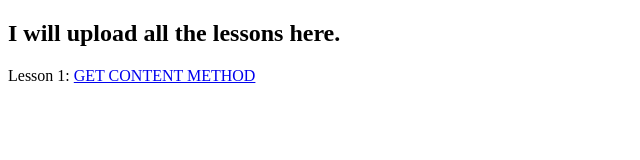
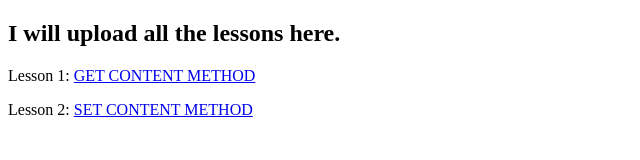
Before and after one commit to SaadAhmedSalim/JQuery-For-Beginner, a plain HTML site: page JQueryProjects/index.html in a window 1280 px wide. Shown: the whole page, without its empty margins (0-640 px from the left). Drawn offline with nearby package versions, Linux system fonts and the light colour scheme.

Commit message:
link updated

```diff
--- a/JQueryProjects/index.html
+++ b/JQueryProjects/index.html
@@ -8,6 +8,7 @@
 <body>
 	<h2>I will upload all the lessons here.</h2>
 	<p>Lesson 1: <a href="getContentMethod.html">GET CONTENT METHOD</a> </p>
+	<p>Lesson 2: <a href="setContentMethod.html">SET CONTENT METHOD</a> </p>
 
 </body>
 </html>
```
